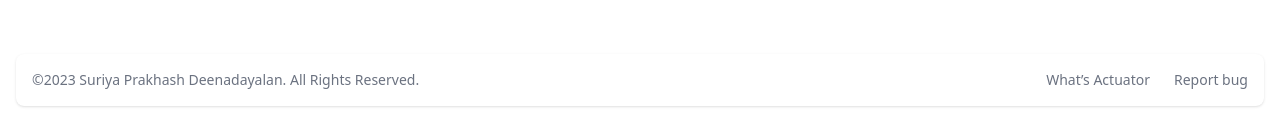
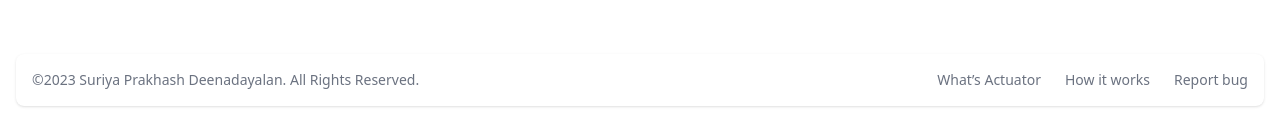
Before and after one commit to suriyaprakhash/kaleido, a Next.js app: page / in a window 1280 px wide. Shown: the part 666-797 px from the top of the page. Built offline with nearby package versions, Linux system fonts and the light colour scheme.

Commit message:
removed video and linked over the how it works link

```diff
--- a/src/app/components/footer.tsx
+++ b/src/app/components/footer.tsx
@@ -10,12 +10,16 @@ const Footer = () => {
             <li>
               <a href="https://docs.spring.io/spring-boot/docs/current/reference/html/actuator.html" target="_blank" className="hover:underline hover:text-orange-400 me-4 md:me-6">What&rsquo;s Actuator</a>
             </li>
+            <li>
+              <a href="https://youtu.be/htgA_U8k7zU" target="_blank" className="hover:underline hover:text-orange-400 me-4 md:me-6">How it works</a>
+            </li>
             {/* <li>
               <a href="https://www.linkedin.com/in/suriya-prakhash-deenadayalan/"  target="_blank" className="hover:underline hover:text-orange-400 me-4 md:me-6">Developer</a>
             </li> */}
             <li>
               <a href="https://www.suriyaprakhash.com/#contact" target="_blank" className="hover:underline hover:text-orange-400">Report bug</a>
             </li>
+
           </ul>
         </div>
       </footer>
```
Also changed, not shown: 1 other file (tests, documents, lock files or other folders).
